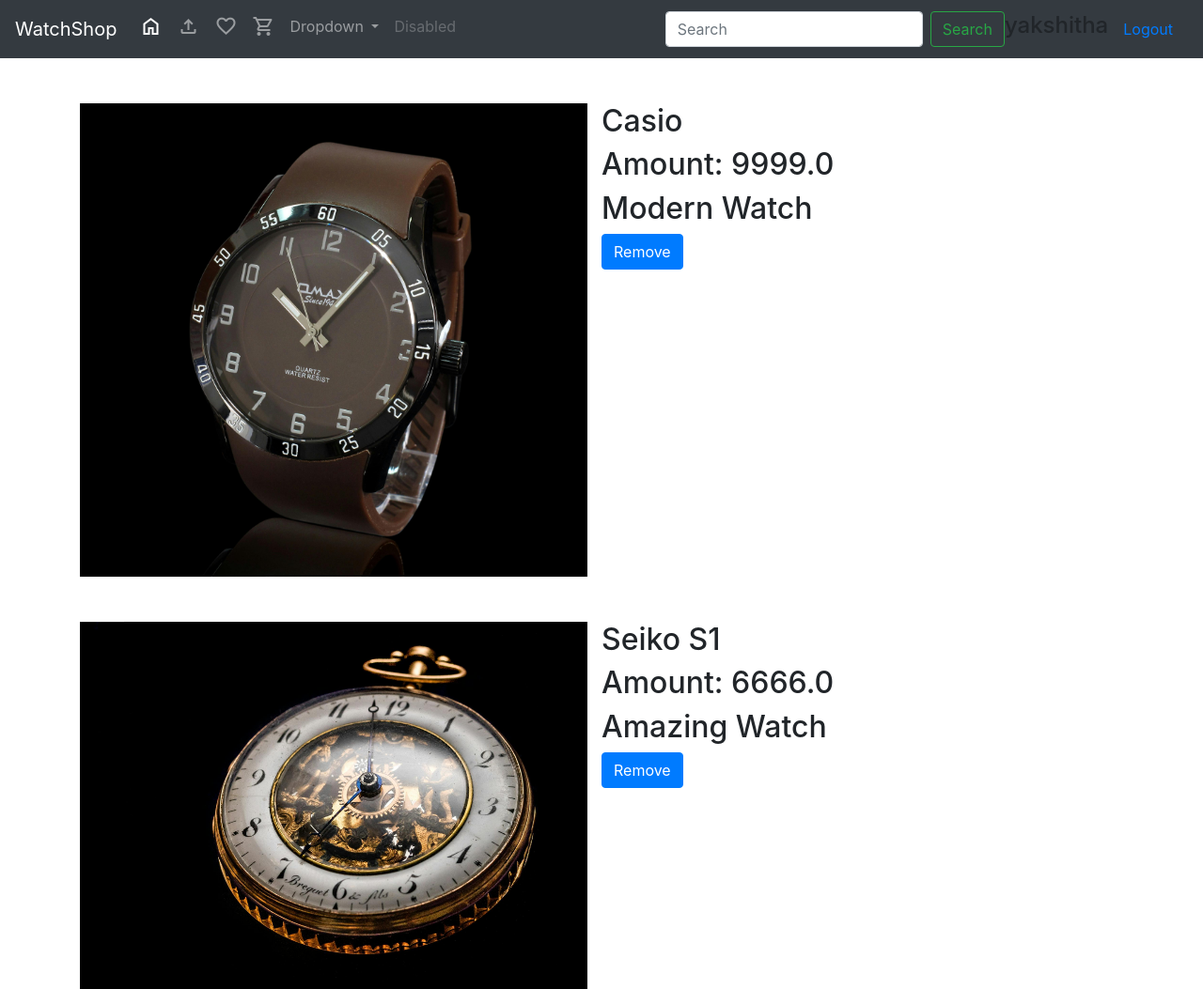
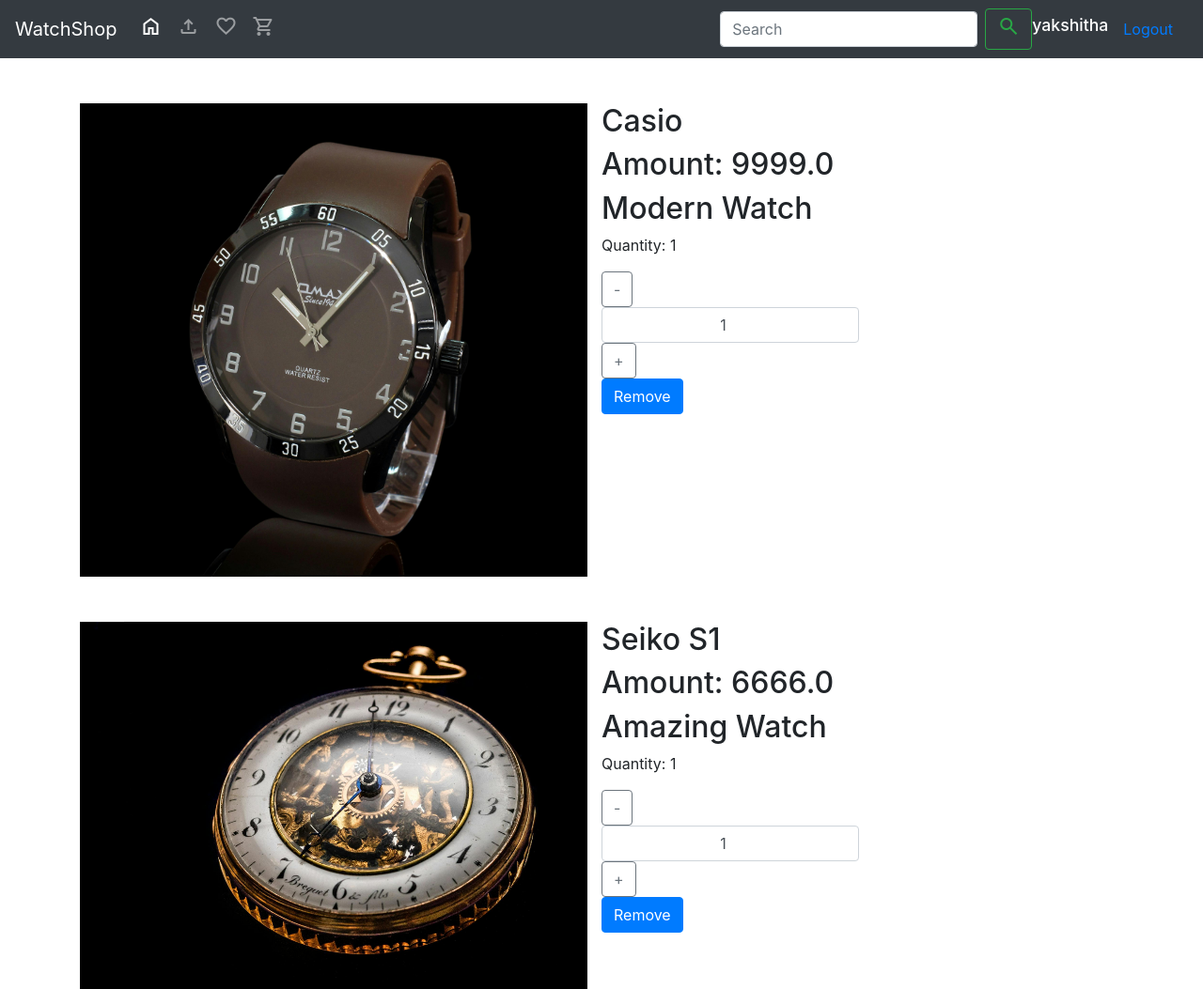
Before and after one commit to yakshitha-kulai/django-Watch-Shop, a Django app: page /show_cart in a window 1280 px wide. Shown: the whole page at 94% size. Run offline with Django 5.2, Linux system fonts and the light colour scheme; a user stored in the database is signed in; data comes from the database, SQL or seed files in the repository; both versions use the stored data as it was after the commit.

Commit message:
count included

```diff
--- a/WatchShop/homepage/admin.py
+++ b/WatchShop/homepage/admin.py
@@ -8,7 +8,7 @@ admin.site.register(Cart)
 admin.site.register(WatchReview)
 admin.site.register(CartItem)
 class WatchesUploadsAdmin(admin.ModelAdmin):
-    list_display = ('id' , 'name' , 'description', 'price', 'image')
+    list_display = ('id' , 'name' , 'description', 'price', 'image','count')
     list_filter= ('name', 'price')
     search_fields = ['name', 'description']
 
--- a/WatchShop/homepage/views.py
+++ b/WatchShop/homepage/views.py
@@ -128,6 +128,12 @@ def show_cart(request):
 
 def removeCart(request, id):
     product_rm = WatchesUploads.objects.get(id=id)
-    cart_object = Cart.objects.get(user=request.user)
-    cart_object.products.remove(product_rm)
-    return render(request, 'cart.html', {"user_products":cart_object.products.all()})
+    cart_obj = Cart.objects.get(user=request.user)
+    cart_obj.products.remove(product_rm)
+    return render(request, 'cart.html', {"user_products": cart_obj.products.all()})
+
+
+    # cart_object.products.remove(product_rm)
+
+    # cart_products = cart_object.products.all()
+    # return render(request, 'cart.html', {"user_products":cart_products})
--- a/WatchShop/templates/cart.html
+++ b/WatchShop/templates/cart.html
@@ -12,10 +12,41 @@
             <h2>{{item.product.name}}</h2>
             <h2>Amount: {{item.product.price}}</h2>
             <h2>{{item.product.description}}</h2>
-            <a href="{% url 'removeCart' id=item.id %}" class="btn btn-primary">Remove</a>
+            <div>
+                <p>Quantity: {{item.product.count}}</p>
+
+                <button class="btn btn-outline-secondary" id="decrementBtn">-</button>
+                <input type="number" class="form-control text-center" value="{{item.cart_count}}" min="1" id="inputBtn">
+                <button class="btn btn-outline-secondary" id="incrementBtn">+</button>
+             </div>
+            <a href="{% url 'removeCart' id=item.product.id %}" class="btn btn-primary">Remove</a>
 
         </div>
     </div>
 </div>
+<script>
+    document.addEventListener("DOMContentLoaded", function () {
+        const decrementBtn = document.getElementById('decrementBtn');
+        const incrementBtn = document.getElementById('incrementBtn');
+        const inputBtn = document.getElementById('inputBtn')
+
+        decrementBtn.addEventListener("click", function () {
+            UpdateQuantity(-1)
+        });
+        incrementBtn.addEventListener("click", function () {
+            UpdateQuantity(1)
+        });
+
+        function UpdateQuantity(change){
+            let currentValue = parseInt(inputBtn.value);
+            let newValue = currentValue + change;
+
+            if (newValue < 1) {
+                newValue = 1;
+            }
+            inputBtn.value = newValue
+        }
+    })
+</script>
 {% endfor %}
 {% endblock %}
--- a/WatchShop/templates/main.html
+++ b/WatchShop/templates/main.html
@@ -36,7 +36,10 @@
         .c-button{
           margin: 7px;
         }
-
+        .loginuser{
+          color: white;
+          font-size: 1.1rem;
+        }
 
     </style>
   </head>
@@ -83,7 +86,7 @@
               shopping_cart
             </span></a>
 
-          <li class="nav-item dropdown">
+          <!-- <li class="nav-item dropdown">
             <a
               class="nav-link dropdown-toggle"
               href="#"
@@ -104,7 +107,7 @@
           </li>
           <li class="nav-item">
             <a class="nav-link disabled" href="#">Disabled</a>
-          </li>
+          </li> -->
         </ul>
         <form class="form-inline my-2 my-lg-0">
           <input
@@ -114,11 +117,13 @@
             aria-label="Search"
           />
           <button class="btn btn-outline-success my-2 my-sm-0" type="submit">
-            Search
+            <span class="material-symbols-outlined">
+              search
+              </span>
           </button>
 
           {% if user.is_authenticated %}
-          <h4> {{user.username}}</h4>
+          <h4 class="loginuser"> {{user.username}}</h4>
           <a class="nav-link" href="{% url 'logout' %}">Logout</a>
           {% else %}
           <a class="nav-link" href="{% url 'login' %}">Login</a>
```
Also changed, not shown: WatchShop/db.sqlite3.
